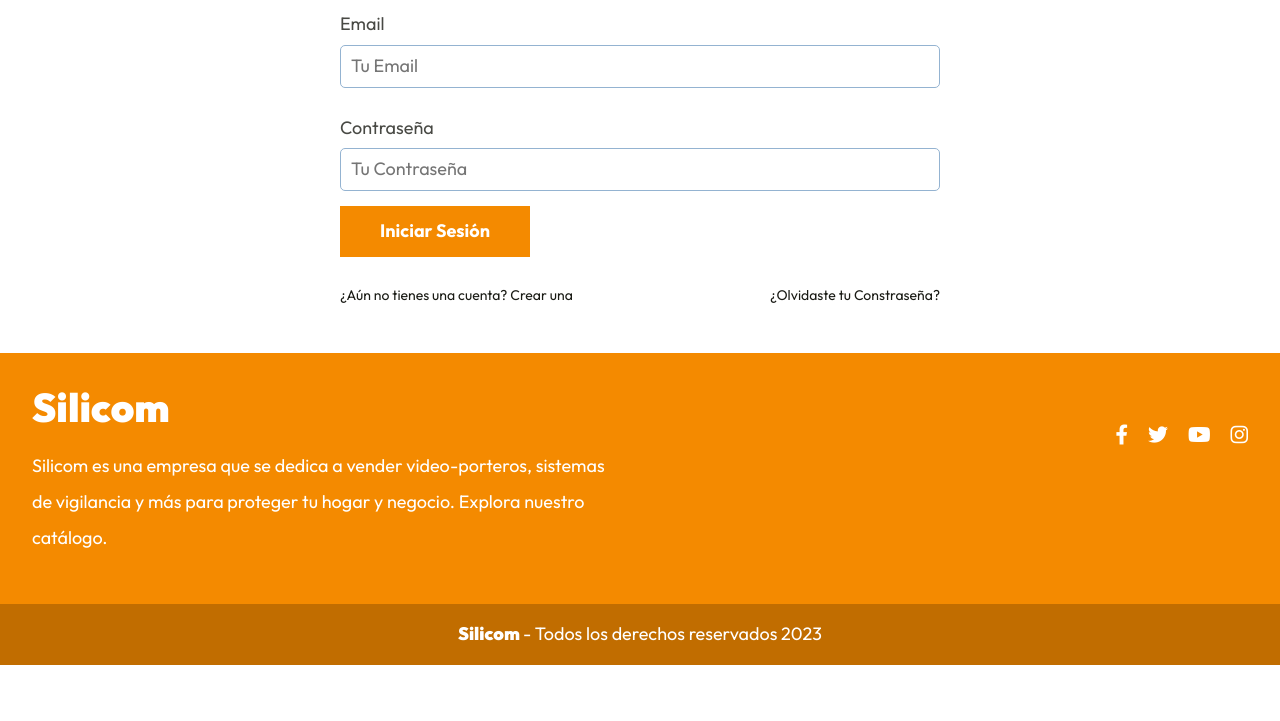
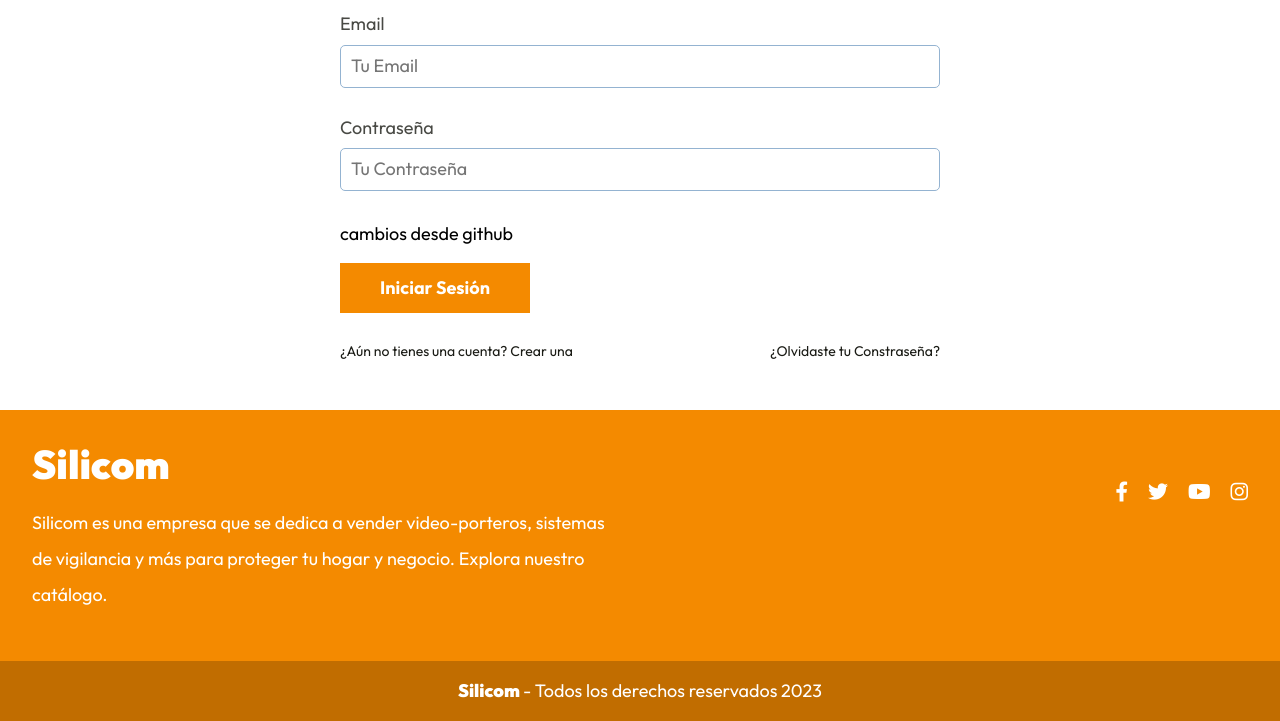
Before and after one commit to Jeree-Gs/proyectosilicom, a PHP site: template views/auth/login.php in a window 1280 px wide. Shown: the part 769-1490 px from the top of the page. Before the commit the page ends 1434 px from the top, so only its background shows below. Run offline with PHP 8.4, Linux system fonts and the light colour scheme; the template is opened without the code that fills it, so the values that code supplies are empty; some libraries are stand-ins or nearby versions.

Commit message:
Update login.php

```diff
--- a/views/auth/login.php
+++ b/views/auth/login.php
@@ -28,7 +28,7 @@
                 name="password"
             >
         </div>
-
+    <p>cambios desde github</p>
         <input type="submit" class="formulario__submit" value="Iniciar Sesión">
     </form>
 
```
